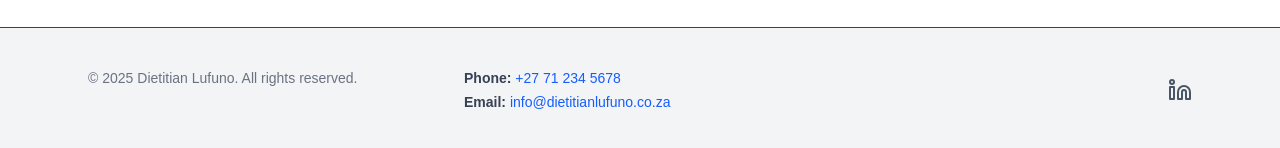
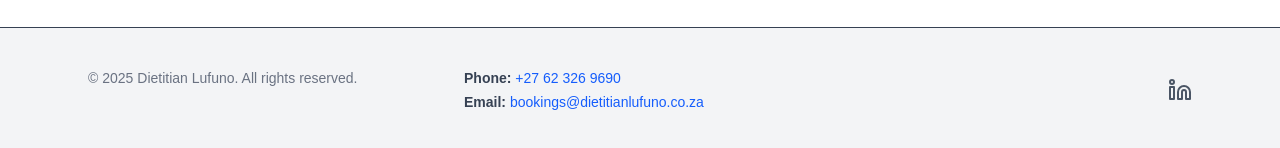
Before and after one commit to peace15008511/dietatian-web, a Next.js app: page / in a window 1280 px wide. Shown: the part 1577-1725 px from the top of the page. Built offline with nearby package versions, Linux system fonts and the light colour scheme.

Commit message:
Tel and email update

```diff
--- a/src/app/components/Footer.tsx
+++ b/src/app/components/Footer.tsx
@@ -21,7 +21,7 @@ export default function Footer() {
               href="tel:+27623269690"
               className="text-blue-600 hover:underline"
             >
-              +27 71 234 5678
+              +27 62 326 9690
             </a>
           </p>
           <p>
@@ -30,7 +30,7 @@ export default function Footer() {
               href="mailto:bookings@dietitianlufuno.co.za"
               className="text-blue-600 hover:underline"
             >
-              info@dietitianlufuno.co.za
+              bookings@dietitianlufuno.co.za
             </a>
           </p>
         </div>
```
